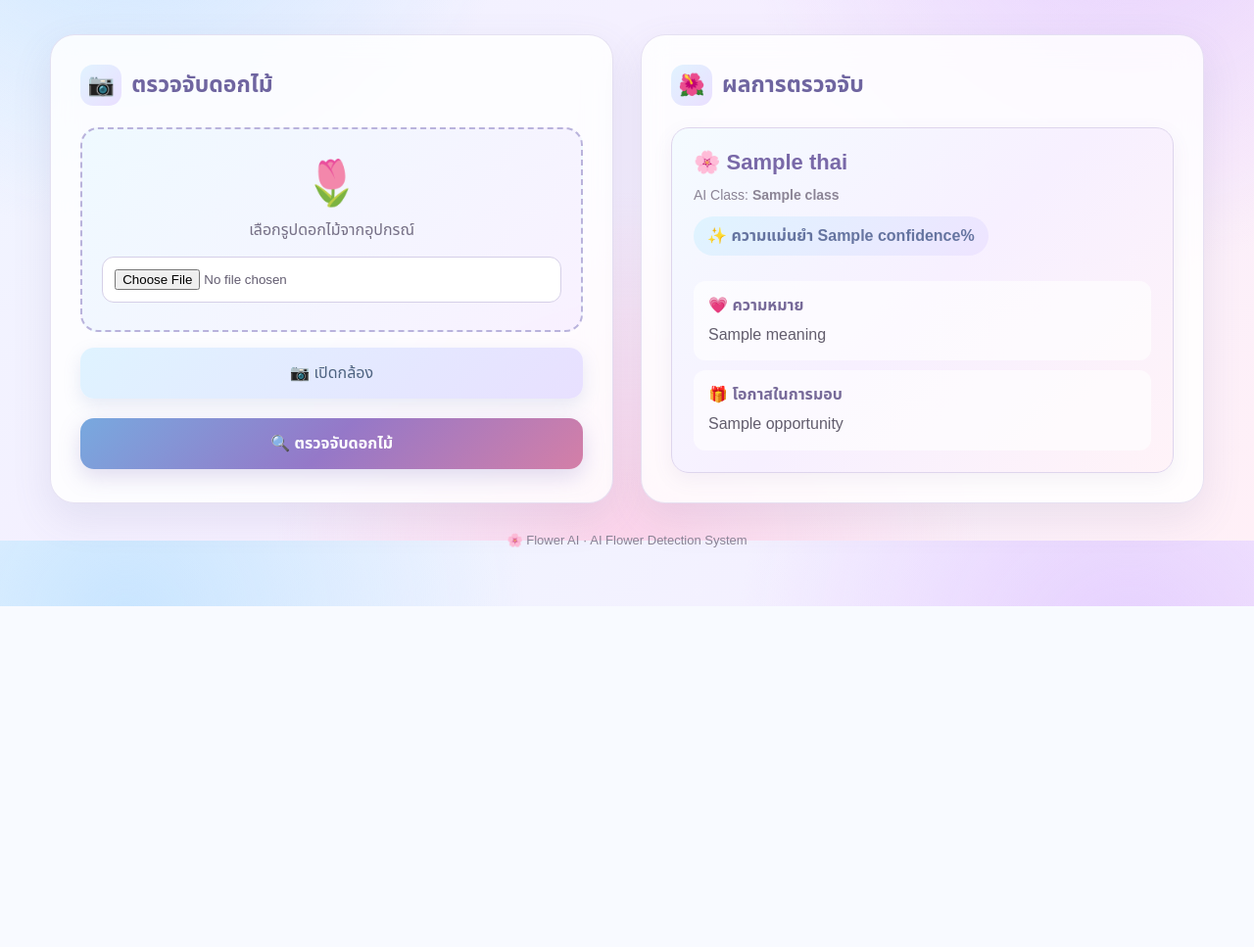
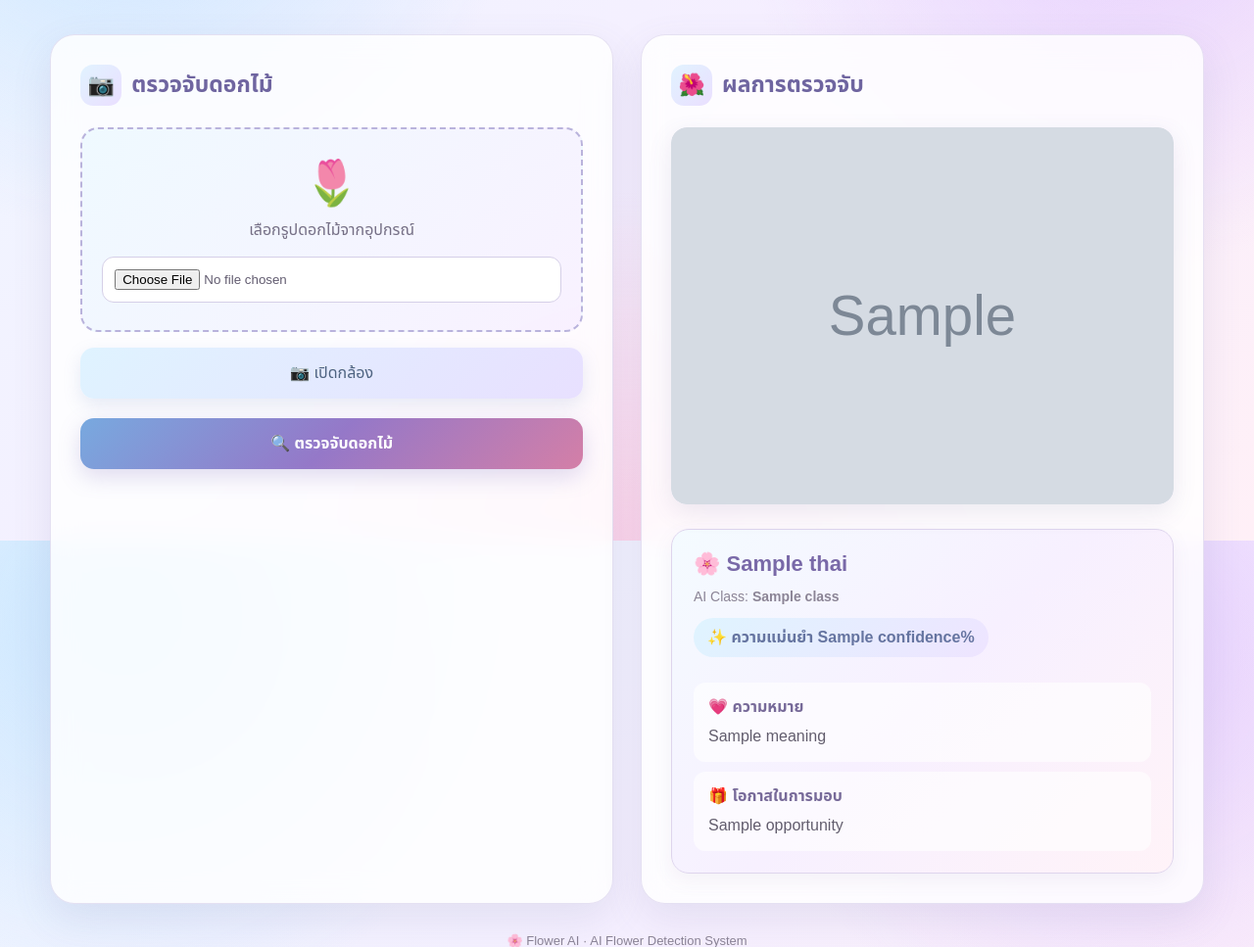
Before and after one commit to 67990038-tech/Flower_AI_Web, a Flask app: template templates/index.html in a window 1280 px wide. Shown: the part 248-1215 px from the top of the page at 98% size. Before the commit the page ends 867 px from the top, so only its background shows below. Run offline with Flask 3, Linux system fonts and the light colour scheme; the template is opened without the code that fills it: most values are stand-ins (such as "Sample title", 1, 10 or a date in 2020); grey boxes marked "Sample" are stand-in pictures.

Commit message:
Update index.html

```diff
--- a/templates/index.html
+++ b/templates/index.html
@@ -12,10 +12,6 @@
 
 
     <style>
-
-        /* =========================================
-           RESET
-           ========================================= */
 
         * {
             box-sizing: border-box;
@@ -23,10 +19,6 @@
             padding: 0;
         }
 
-
-        /* =========================================
-           BODY
-           ========================================= */
 
         body {
 
@@ -70,9 +62,9 @@
         }
 
 
-        /* =========================================
+        /* ================================
            HEADER
-           ========================================= */
+           ================================ */
 
         .header {
 
@@ -147,9 +139,9 @@
         }
 
 
-        /* =========================================
-           MAIN CONTAINER
-           ========================================= */
+        /* ================================
+           MAIN
+           ================================ */
 
         .container {
 
@@ -160,10 +152,6 @@
             margin: 35px auto 60px;
         }
 
-
-        /* =========================================
-           GRID
-           ========================================= */
 
         .main-grid {
 
@@ -176,9 +164,9 @@
         }
 
 
-        /* =========================================
+        /* ================================
            CARD
-           ========================================= */
+           ================================ */
 
         .card {
 
@@ -240,9 +228,9 @@
         }
 
 
-        /* =========================================
-           UPLOAD AREA
-           ========================================= */
+        /* ================================
+           UPLOAD
+           ================================ */
 
         .upload-box {
 
@@ -291,10 +279,6 @@
         }
 
 
-        /* =========================================
-           FILE INPUT
-           ========================================= */
-
         input[type="file"] {
 
             width: 100%;
@@ -314,9 +298,9 @@
         }
 
 
-        /* =========================================
-           BUTTONS
-           ========================================= */
+        /* ================================
+           BUTTON
+           ================================ */
 
         button {
 
@@ -342,7 +326,6 @@
         button:hover {
 
             transform: translateY(-2px);
-
         }
 
 
@@ -408,9 +391,9 @@
         }
 
 
-        /* =========================================
+        /* ================================
            CAMERA
-           ========================================= */
+           ================================ */
 
         .camera-container {
 
@@ -444,9 +427,9 @@
         }
 
 
-        /* =========================================
+        /* ================================
            PREVIEW
-           ========================================= */
+           ================================ */
 
         .preview-title {
 
@@ -481,9 +464,63 @@
         }
 
 
-        /* =========================================
-           RESULT
-           ========================================= */
+        /* ================================
+           DETECTION IMAGE
+           ================================ */
+
+        .detection-container {
+
+            position: relative;
+
+            width: 100%;
+
+            max-width: 600px;
+
+            margin: 15px auto 25px;
+
+            border-radius: 16px;
+
+            overflow: hidden;
+
+            background: #f5f2fb;
+
+            box-shadow:
+                0 8px 25px
+                rgba(100, 90, 150, 0.12);
+        }
+
+
+        .detection-container img {
+
+            display: block;
+
+            width: 100%;
+
+            height: auto;
+
+            border-radius: 16px;
+        }
+
+
+        .detection-container canvas {
+
+            position: absolute;
+
+            top: 0;
+
+            left: 0;
+
+            width: 100%;
+
+            height: 100%;
+
+            pointer-events: none;
+        }
+
+
+        /* ================================
+           RESULT EMPTY
+           ================================ */
 
         .result-empty {
 
@@ -511,9 +548,9 @@
         }
 
 
-        /* =========================================
+        /* ================================
            FLOWER RESULT
-           ========================================= */
+           ================================ */
 
         .flower-result {
 
@@ -568,9 +605,9 @@
         }
 
 
-        /* =========================================
+        /* ================================
            CONFIDENCE
-           ========================================= */
+           ================================ */
 
         .confidence {
 
@@ -600,9 +637,9 @@
         }
 
 
-        /* =========================================
+        /* ================================
            INFO
-           ========================================= */
+           ================================ */
 
         .info-box {
 
@@ -635,9 +672,9 @@
         }
 
 
-        /* =========================================
+        /* ================================
            ERROR
-           ========================================= */
+           ================================ */
 
         .error {
 
@@ -667,9 +704,9 @@
         }
 
 
-        /* =========================================
+        /* ================================
            FOOTER
-           ========================================= */
+           ================================ */
 
         .footer {
 
@@ -683,9 +720,9 @@
         }
 
 
-        /* =========================================
+        /* ================================
            TABLET
-           ========================================= */
+           ================================ */
 
         @media (max-width: 850px) {
 
@@ -702,9 +739,9 @@
         }
 
 
-        /* =========================================
+        /* ================================
            MOBILE
-           ========================================= */
+           ================================ */
 
         @media (max-width: 600px) {
 
@@ -763,9 +800,9 @@
         }
 
 
-        /* =========================================
+        /* ================================
            SMALL MOBILE
-           ========================================= */
+           ================================ */
 
         @media (max-width: 400px) {
 
@@ -818,6 +855,7 @@
     </p>
 
 </header>
+
 
 
 <!-- =========================================
@@ -875,6 +913,7 @@
                 </div>
 
 
+
                 <!-- Camera -->
 
                 <button
@@ -888,6 +927,7 @@
                 </button>
 
 
+
                 <div
                     class="camera-container"
                     id="cameraContainer"
@@ -916,12 +956,14 @@
                 </div>
 
 
+
                 <!-- Canvas -->
 
                 <canvas
                     id="canvas"
                     style="display:none;"
                 ></canvas>
+
 
 
                 <!-- Preview -->
@@ -944,6 +986,7 @@
                 >
 
 
+
                 <!-- Detect -->
 
                 <button
@@ -978,9 +1021,38 @@
             </h2>
 
 
+
             {% if results %}
 
 
+                <!-- =================================
+                     DETECTION IMAGE + BOUNDING BOX
+                     ================================= -->
+
+                {% if image_url %}
+
+                <div class="detection-container">
+
+                    <img
+                        id="detectionImage"
+                        src="{{ image_url }}"
+                        alt="Detected Flower"
+                    >
+
+                    <canvas
+                        id="detectionCanvas"
+                    ></canvas>
+
+                </div>
+
+                {% endif %}
+
+
+
+                <!-- =================================
+                     RESULT INFORMATION
+                     ================================= -->
+
                 {% for result in results %}
 
 
@@ -997,6 +1069,7 @@
                         <div class="ai-class">
 
                             AI Class:
+
                             <b>
                                 {{ result.class }}
                             </b>
@@ -1018,11 +1091,15 @@
                         <div class="info-box">
 
                             <div class="info-title">
+
                                 💗 ความหมาย
+
                             </div>
 
                             <div class="info-text">
+
                                 {{ result.meaning }}
+
                             </div>
 
                         </div>
@@ -1031,11 +1108,15 @@
                         <div class="info-box">
 
                             <div class="info-title">
+
                                 🎁 โอกาสในการมอบ
+
                             </div>
 
                             <div class="info-text">
+
                                 {{ result.opportunity }}
+
                             </div>
 
                         </div>
@@ -1053,16 +1134,24 @@
                 <div class="result-empty">
 
                     <div class="big-icon">
+
                         🌼
+
                     </div>
 
+
                     <h3>
+
                         ยังไม่มีผลการตรวจจับ
+
                     </h3>
 
+
                     <p>
+
                         เลือกรูปหรือเปิดกล้อง
                         แล้วกดปุ่มตรวจจับดอกไม้
+
                     </p>
 
                 </div>
@@ -1075,6 +1164,7 @@
 
 
     </div>
+
 
 
     <!-- =========================================
@@ -1086,16 +1176,21 @@
         <div class="error">
 
             <h3>
+
                 ⚠️ เกิดข้อผิดพลาด
+
             </h3>
 
             <p>
+
                 {{ error }}
+
             </p>
 
         </div>
 
     {% endif %}
+
 
 
     <div class="footer">
@@ -1254,9 +1349,8 @@ captureButton.addEventListener(
             "block";
 
 
-        /* -----------------------------
-           Convert Canvas → File
-           ----------------------------- */
+
+        /* Convert Canvas → File */
 
         canvas.toBlob(
 
@@ -1298,9 +1392,8 @@ captureButton.addEventListener(
         );
 
 
-        /* -----------------------------
-           Stop Camera
-           ----------------------------- */
+
+        /* Stop Camera */
 
         if (stream) {
 
@@ -1368,6 +1461,281 @@ imageInput.addEventListener(
 );
 
 
+
+/* =========================================
+   BOUNDING BOX
+   ========================================= */
+
+const detectionImage =
+    document.getElementById(
+        "detectionImage"
+    );
+
+const detectionCanvas =
+    document.getElementById(
+        "detectionCanvas"
+    );
+
+
+{% if results and image_url %}
+
+const results =
+    {{ results | tojson }};
+
+
+
+function drawBoundingBoxes() {
+
+    if (
+        !detectionImage ||
+        !detectionCanvas
+    ) {
+
+        return;
+
+    }
+
+
+    const rect =
+        detectionImage.getBoundingClientRect();
+
+
+    detectionCanvas.width =
+        detectionImage.naturalWidth;
+
+
+    detectionCanvas.height =
+        detectionImage.naturalHeight;
+
+
+    const ctx =
+        detectionCanvas.getContext("2d");
+
+
+    ctx.clearRect(
+        0,
+        0,
+        detectionCanvas.width,
+        detectionCanvas.height
+    );
+
+
+    results.forEach(
+        function(result) {
+
+
+            /*
+             * Roboflow normally gives:
+             *
+             * x
+             * y
+             * width
+             * height
+             */
+
+
+            let x =
+                Number(result.x);
+
+
+            let y =
+                Number(result.y);
+
+
+            let width =
+                Number(result.width);
+
+
+            let height =
+                Number(result.height);
+
+
+            /*
+             * Support nested box format
+             */
+
+            if (
+                result.box
+            ) {
+
+                x =
+                    Number(result.box.x);
+
+                y =
+                    Number(result.box.y);
+
+                width =
+                    Number(result.box.width);
+
+                height =
+                    Number(result.box.height);
+
+            }
+
+
+            if (
+                !isFinite(x) ||
+                !isFinite(y) ||
+                !isFinite(width) ||
+                !isFinite(height)
+            ) {
+
+                return;
+
+            }
+
+
+            /*
+             * Roboflow x,y = center point
+             */
+
+            const left =
+                x - width / 2;
+
+            const top =
+                y - height / 2;
+
+
+            /*
+             * Bounding Box
+             */
+
+            ctx.lineWidth = 5;
+
+            ctx.strokeStyle =
+                "#8b5cf6";
+
+            ctx.strokeRect(
+
+                left,
+
+                top,
+
+                width,
+
+                height
+
+            );
+
+
+            /*
+             * Label
+             */
+
+            const className =
+                result.class ||
+                result.thai ||
+                "Flower";
+
+
+            const confidence =
+                result.confidence !== undefined
+                    ? Math.round(
+                        Number(
+                            result.confidence
+                        )
+                    ) + "%"
+                    : "";
+
+
+            const label =
+                className +
+                " " +
+                confidence;
+
+
+            ctx.font =
+                "bold 18px Arial";
+
+
+            const textWidth =
+                ctx.measureText(
+                    label
+                ).width;
+
+
+            const labelHeight =
+                28;
+
+
+            ctx.fillStyle =
+                "#8b5cf6";
+
+
+            ctx.fillRect(
+
+                left,
+
+                Math.max(
+                    0,
+                    top - labelHeight
+                ),
+
+                textWidth + 16,
+
+                labelHeight
+
+            );
+
+
+            ctx.fillStyle =
+                "#ffffff";
+
+
+            ctx.fillText(
+
+                label,
+
+                left + 8,
+
+                Math.max(
+                    20,
+                    top - 8
+                )
+
+            );
+
+        }
+    );
+
+}
+
+
+/*
+ * Draw after image loads
+ */
+
+detectionImage.addEventListener(
+    "load",
+    drawBoundingBoxes
+);
+
+
+/*
+ * Draw immediately if already loaded
+ */
+
+if (
+    detectionImage.complete
+) {
+
+    drawBoundingBoxes();
+
+}
+
+
+/*
+ * Redraw when screen size changes
+ */
+
+window.addEventListener(
+    "resize",
+    drawBoundingBoxes
+);
+
+{% endif %}
+
+
 </script>
 
 
```
